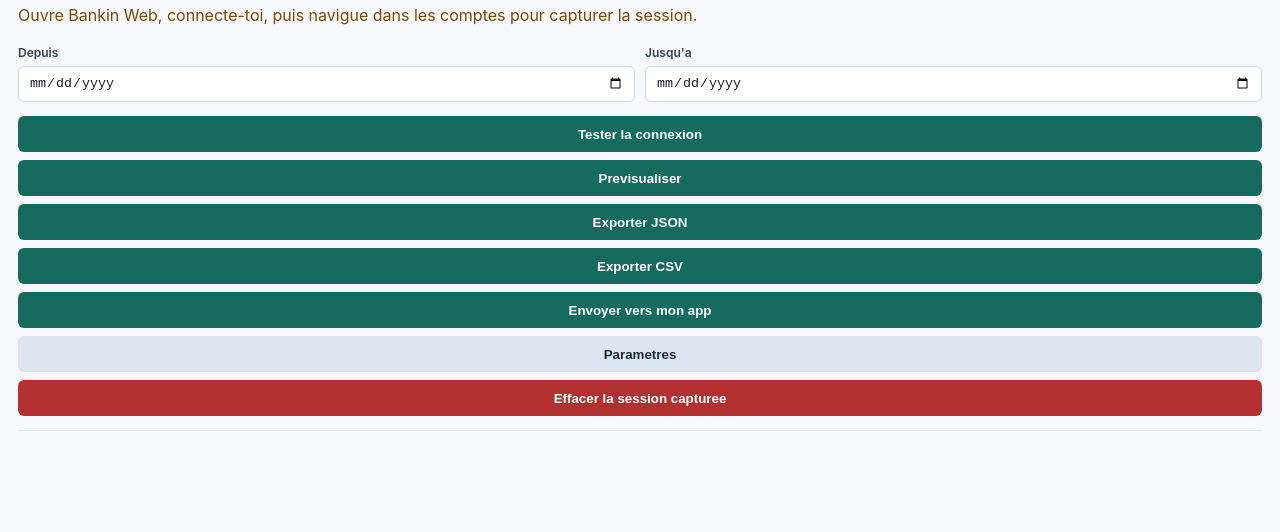
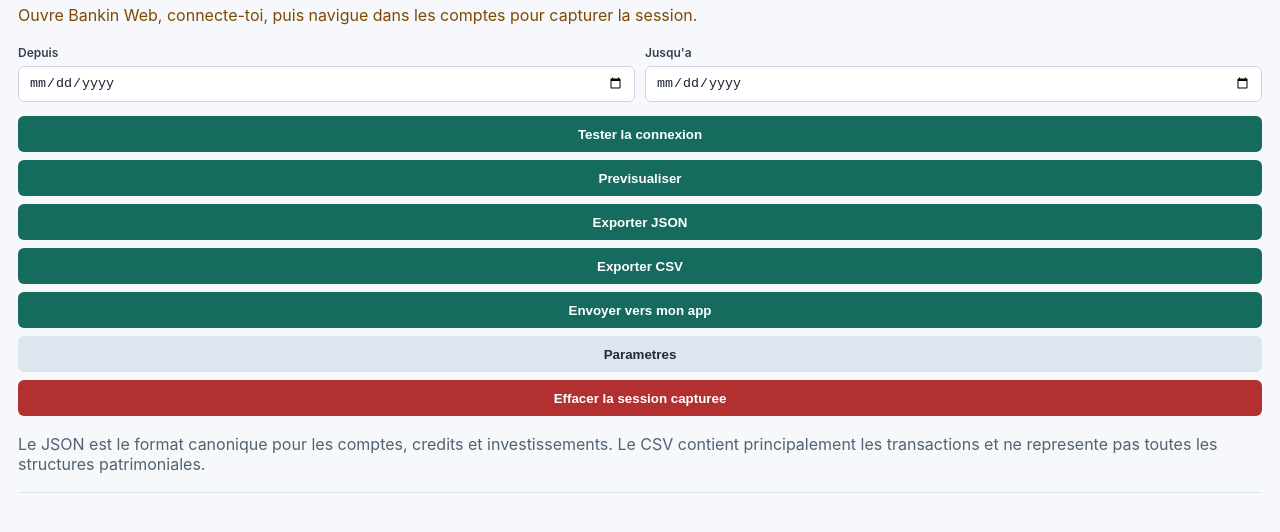
Before and after one commit to MaximeFARRE/bankin-patrimoine-extension, a website built with Vite: page src/popup/popup.html in a window 1280 px wide. Shown: the part 94-626 px from the top of the page. Built offline with nearby package versions, Linux system fonts and the light colour scheme; some packages are replaced by stand-ins of ours.

Commit message:
feat: clarify canonical json export

```diff
--- a/src/popup/popup.html
+++ b/src/popup/popup.html
@@ -39,6 +39,11 @@
           <button id="clearSessionButton" type="button" class="danger">Effacer la session capturee</button>
         </div>
 
+        <p class="format-note">
+          Le JSON est le format canonique pour les comptes, credits et investissements. Le CSV contient
+          principalement les transactions et ne represente pas toutes les structures patrimoniales.
+        </p>
+
         <section id="summary" class="summary" aria-live="polite"></section>
       </section>
 
```
